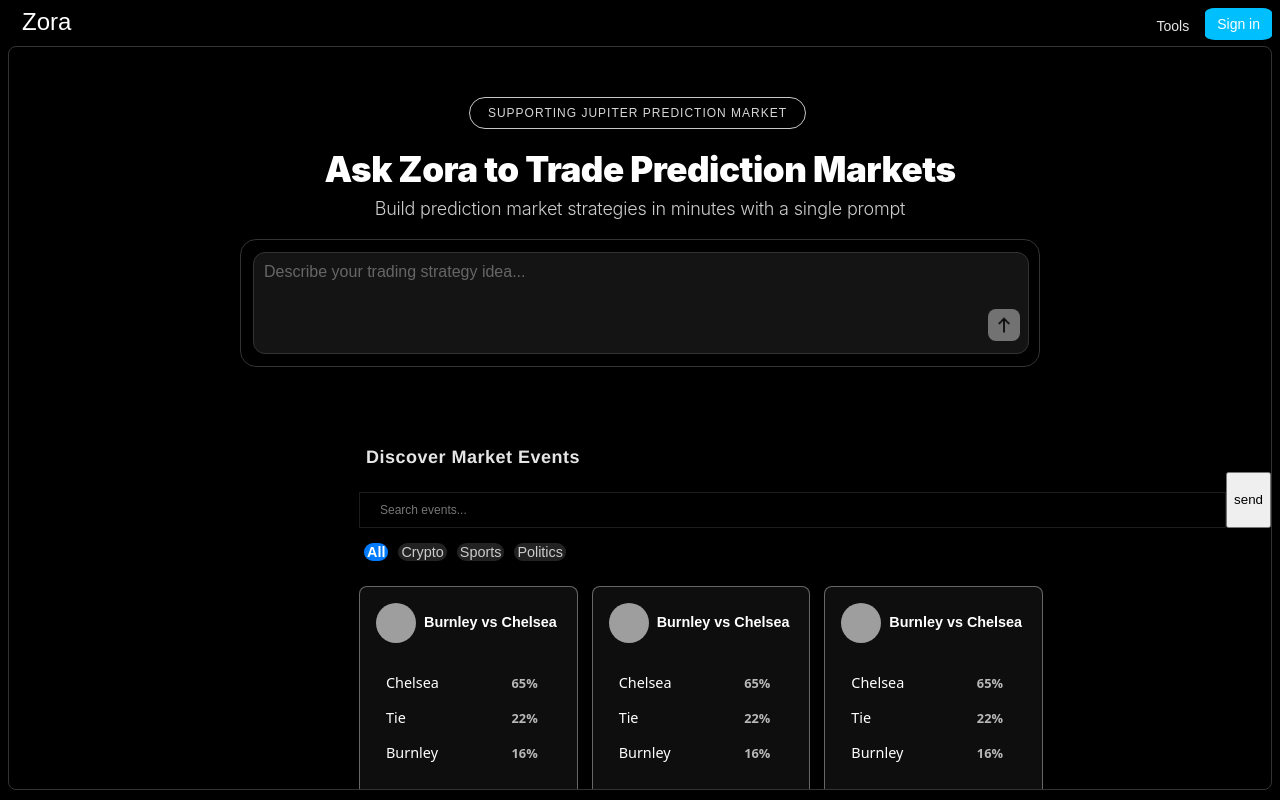
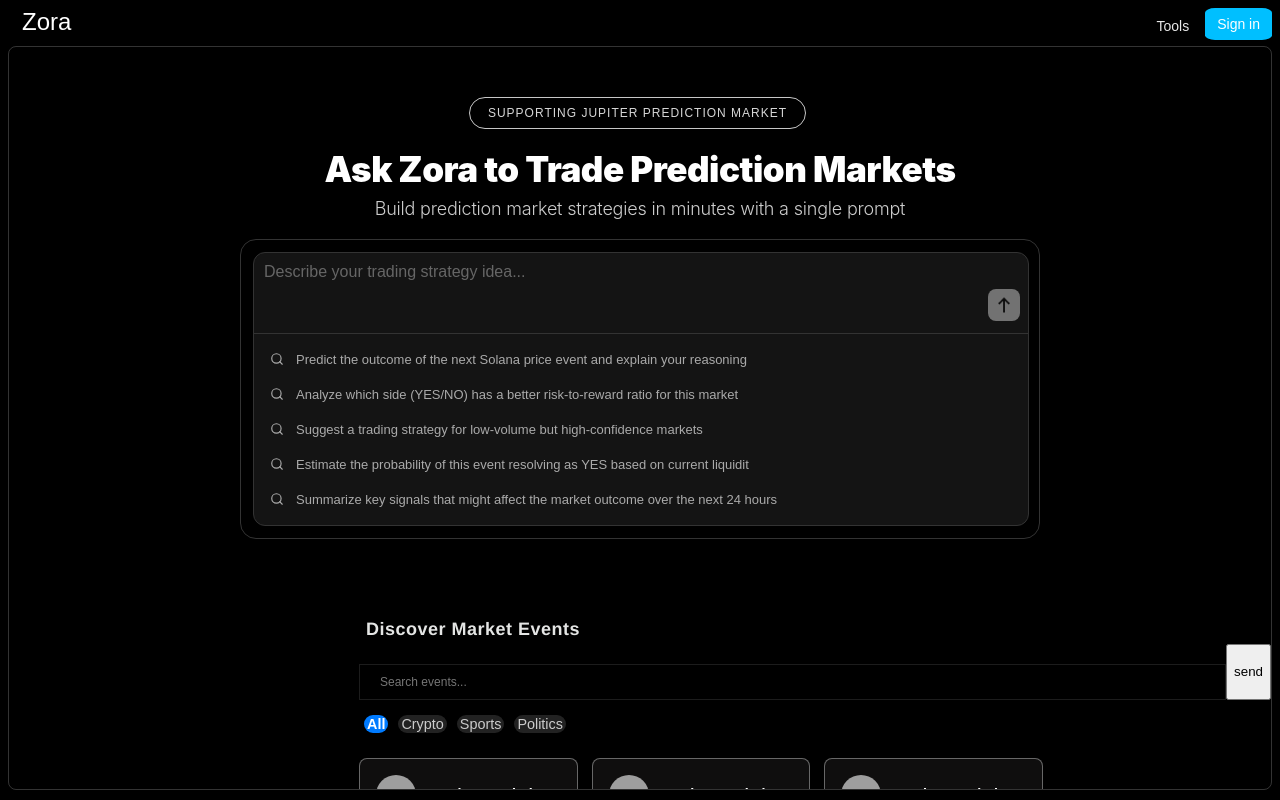
Before and after one commit to aayushk9/zora, a React (Vite) app in the folder apps/web/: page / in a window 1280 px wide. Built offline with nearby package versions, Linux system fonts and the light colour scheme; grey boxes are pictures that could not be loaded.

Commit message:
fix: show suggestion when user removes suggestion without refreshing keypress/mouse pointer

```diff
--- a/apps/web/src/components/InputBox/InputBox.tsx
+++ b/apps/web/src/components/InputBox/InputBox.tsx
@@ -1,4 +1,4 @@
-import React, { useState, useRef } from "react"
+import React, { useState, useRef, useEffect } from "react"
 import styles from './InputBox.module.css'
 import sendIcon from '../../assets/send.png'
 import { SuggestedPrompts } from "../SuggestedPrompts/SuggestedPrompts"
@@ -12,6 +12,14 @@
 
     const isEmpty = query.trim() === ""
     const showSuggestions = isExpanded && !noSuggestedPrompts && isEmpty
+
+     useEffect(() => {
+
+        if (isEmpty) {
+            setIsExpanded(true)
+        }
+
+    }, [query])
 
     const research = (e: React.FormEvent) => {
         e.preventDefault();
```
